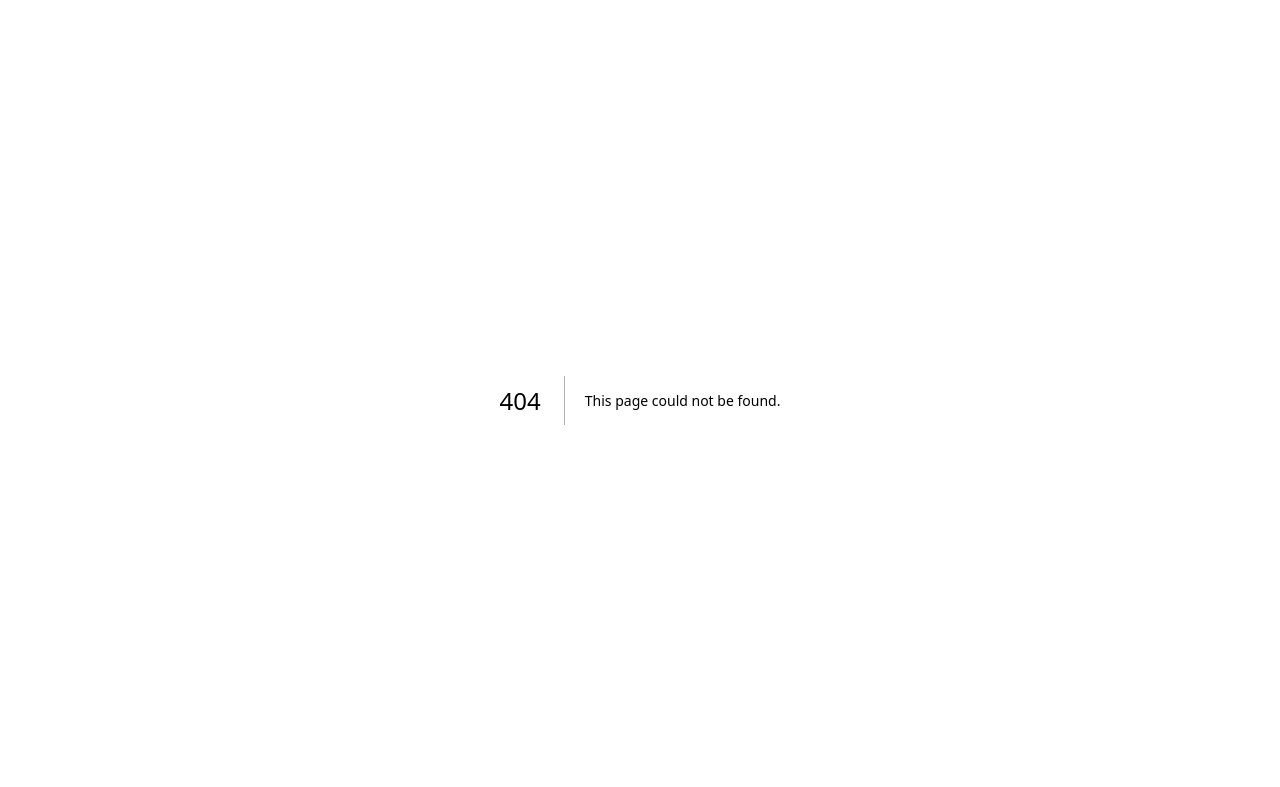
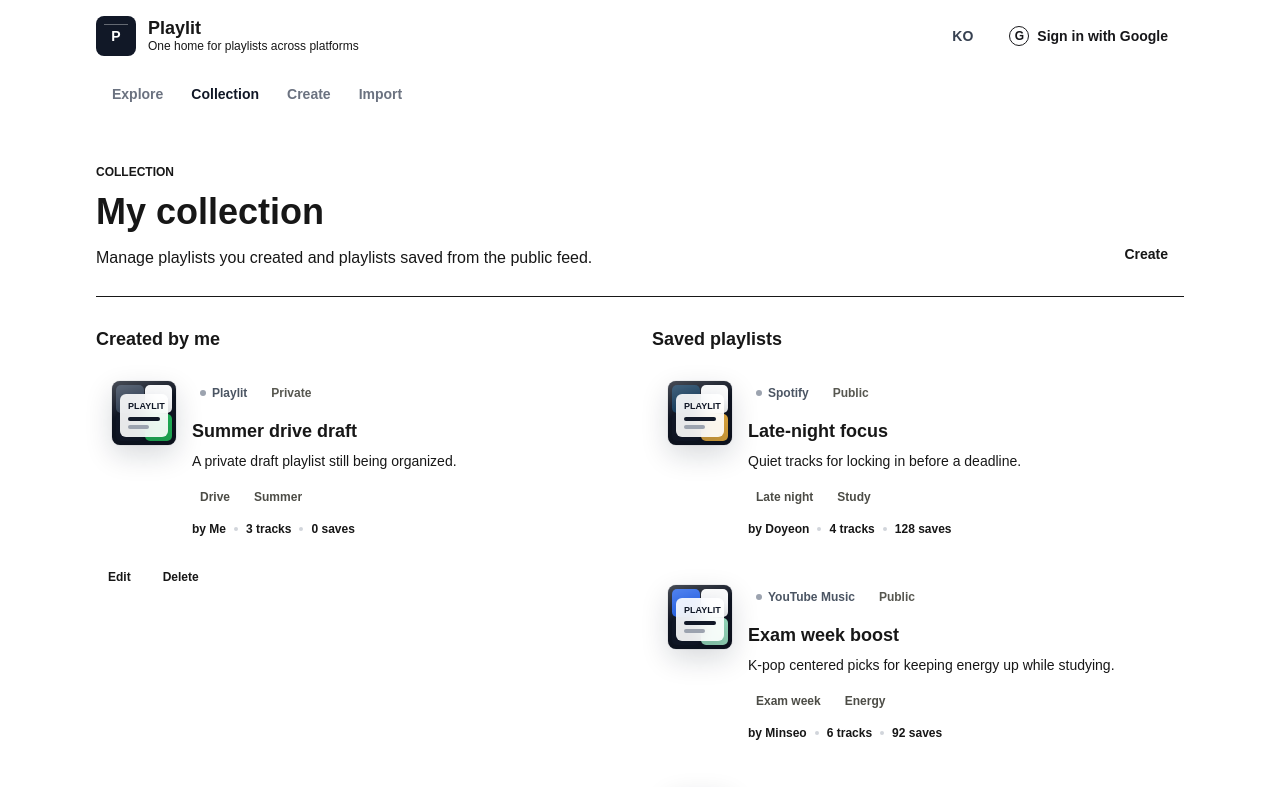
Before and after one commit to 9y06/playlit, a Next.js app: page /en/collection in a window 1280 px wide. Before the commit this address had no page. Shown: the top 787 px of the page. Built offline with nearby package versions, Linux system fonts and the light colour scheme.

Commit message:
feat: add collection screen

```diff
--- /dev/null
+++ b/src/app/[locale]/collection/page.tsx
@@ -0,0 +1,99 @@
+import Link from "next/link";
+import { notFound } from "next/navigation";
+import { PlaylistCard } from "@/components/playlist-card";
+import { getDictionary } from "@/i18n/dictionaries";
+import { isLocale } from "@/i18n/config";
+import { getCreatedPlaylists, getSavedPlaylists } from "@/lib/mock-data";
+
+type CollectionPageProps = {
+  params: Promise<{
+    locale: string;
+  }>;
+};
+
+export default async function CollectionPage({ params }: CollectionPageProps) {
+  const { locale } = await params;
+
+  if (!isLocale(locale)) {
+    notFound();
+  }
+
+  const dictionary = getDictionary(locale);
+  const created = getCreatedPlaylists();
+  const saved = getSavedPlaylists();
+
+  return (
+    <div className="reveal-in mx-auto max-w-6xl px-4 py-8 sm:px-6 lg:px-8">
+      <section className="mb-7 border-b border-[var(--line)] pb-6">
+        <p className="text-xs font-black uppercase text-[var(--accent-strong)]">
+          {dictionary.collection.eyebrow}
+        </p>
+        <div className="mt-3 flex flex-col gap-4 sm:flex-row sm:items-end sm:justify-between">
+          <div>
+            <h1 className="text-3xl font-black tracking-normal sm:text-4xl">
+              {dictionary.collection.title}
+            </h1>
+            <p className="mt-3 max-w-2xl text-base leading-7 text-[var(--muted)]">
+              {dictionary.collection.description}
+            </p>
+          </div>
+          <Link
+            href={`/${locale}/create`}
+            className="soft-primary inline-flex w-fit rounded-md px-4 py-2 text-sm font-bold transition"
+          >
+            {dictionary.nav.create}
+          </Link>
+        </div>
+      </section>
+
+      <div className="grid gap-6 lg:grid-cols-2">
+        <section>
+          <h2 className="mb-3 text-lg font-black">{dictionary.collection.mine}</h2>
+          <div className="grid gap-4">
+            {created.map((playlist) => (
+              <div key={playlist.id} className="space-y-2">
+                <PlaylistCard
+                  playlist={playlist}
+                  locale={locale}
+                  dictionary={dictionary}
+                  compact
+                />
+                <div className="flex gap-2">
+                  <button className="soft-control rounded-md px-3 py-2 text-xs font-bold transition">
+                    {dictionary.common.edit}
+                  </button>
+                  <button className="soft-danger rounded-md px-3 py-2 text-xs font-bold transition">
+                    {dictionary.common.delete}
+                  </button>
+                </div>
+              </div>
+            ))}
+          </div>
+        </section>
+
+        <section>
+          <h2 className="mb-3 text-lg font-black">
+            {dictionary.collection.saved}
+          </h2>
+          <div className="grid gap-4">
+            {saved.length > 0 ? (
+              saved.map((playlist) => (
+                <PlaylistCard
+                  key={playlist.id}
+                  playlist={playlist}
+                  locale={locale}
+                  dictionary={dictionary}
+                  compact
+                />
+              ))
+            ) : (
+              <p className="glass-card rounded-lg p-4 text-sm font-medium text-[var(--muted)]">
+                {dictionary.collection.empty}
+              </p>
+            )}
+          </div>
+        </section>
+      </div>
+    </div>
+  );
+}
```
